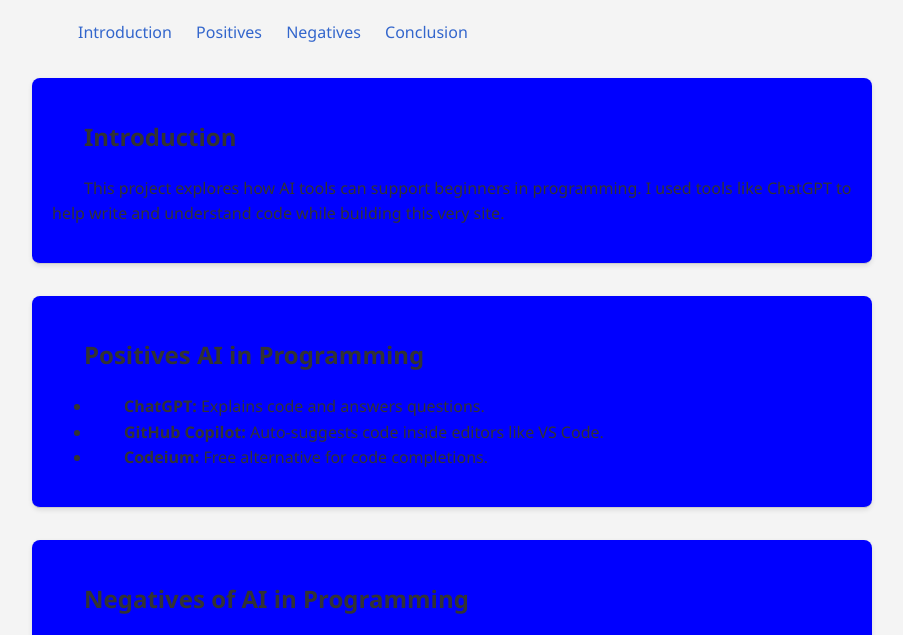
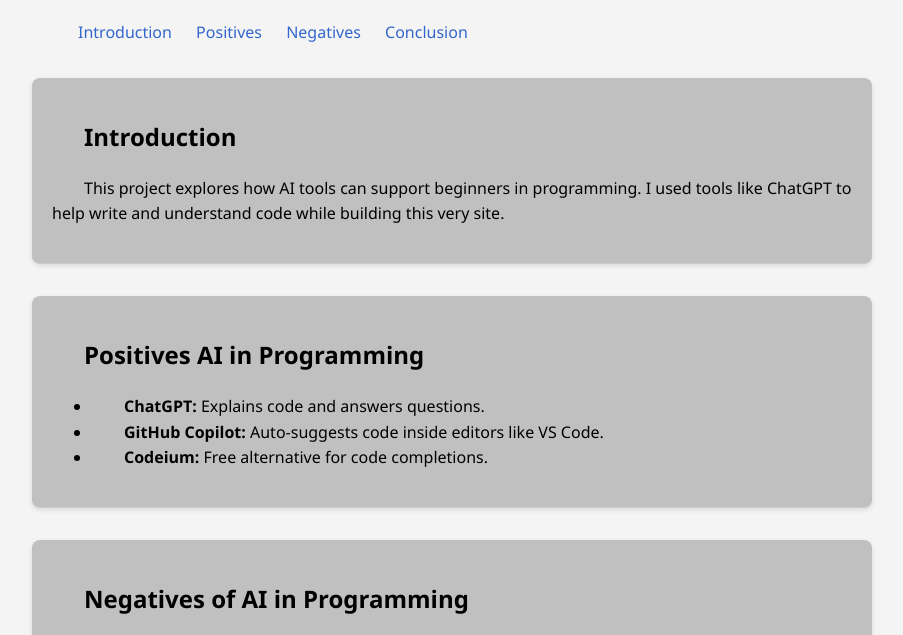
Before and after one commit to Bhunter101/Bhunter101, a plain HTML site: page index.html in a window 1280 px wide. Shown: the part 134-769 px from the top of the page, without its empty margins (188-1091 px from the left). Drawn offline with Linux system fonts and the light colour scheme.

Commit message:
Update index.html
Background real 1

```diff
--- a/index.html
+++ b/index.html
@@ -8,7 +8,7 @@
     body {
       background-color: #f4f4f4; /* Light gray background */
       font-family: 'Segoe UI', Tahoma, Geneva, Verdana, sans-serif; /* Clean, modern fonts */
-      color: #333; /* Softer dark gray text */
+      color: ##e6f7ff; /* light blue */
       line-height: 1.6; /* Makes lines easier to read */
       padding: 20px;
     }
@@ -29,7 +29,7 @@
       border-bottom: 1px solid #ccc;
       margin-bottom: 2em;
       text-indent: 2em;
-      background: blue;
+      background: silver;
       padding: 20px;
       border-radius: 8px; /* Rounded corners */
       box-shadow: 0 2px 5px rgba(0,0,0,0.1); /* Soft shadow around sections */
```
